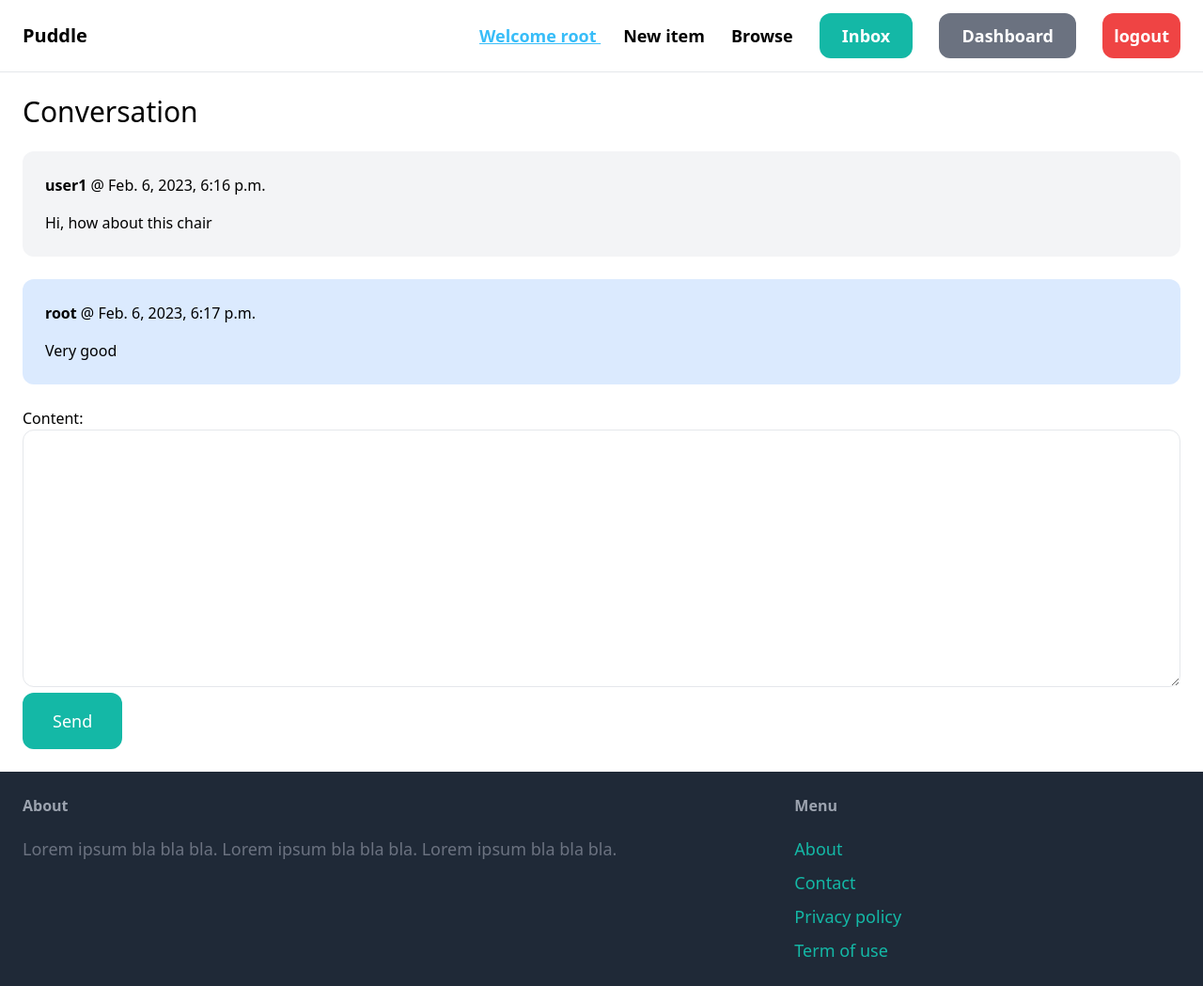
After one commit to TheLazyCode-hub/fullstack, a Django app: page /inbox/2/ in a window 1280 px wide. The commit adds this page. Shown: the whole page at 94% size. Run offline with Django 4.2, Linux system fonts and the light colour scheme; a user stored in the database is signed in; data comes from the database, SQL or seed files in the repository; both versions use the stored data as it was after the commit; some libraries are stand-ins or nearby versions.

Commit message:
signout and some problems solved

```diff
--- /dev/null
+++ b/puddle/conversation/templates/conversation/detail.html
@@ -0,0 +1,26 @@
+{% extends 'core/base.html' %}
+
+{% block title %}Conversation{% endblock %}
+
+{% block content %}
+<h1 class="mb-6 text-3xl">Conversation</h1>
+
+<div class="space-y-6">
+    {% for message in conversation.messages.all %}
+        <div class="p-6 flex {% if message.created_by == request.user %}bg-blue-100{% else %}bg-gray-100{% endif %} rounded-xl">
+            <div>
+                <p class="mb-4"><strong>{{ message.created_by.username }}</strong> @ {{ message.created_at }}</p>
+                <p>{{ message.content }}</p>
+            </div>
+        </div>
+    {% endfor %}
+</div>
+
+<form method="post" action="." class="mt-6">
+    {% csrf_token %}
+
+    {{ form.as_p }}
+
+    <button class="py-4 px-8 text-lg bg-teal-500 hover:bg-teal-700 rounded-xl text-white">Send</button>
+</form>
+{% endblock %}
--- a/puddle/conversation/templates/conversation/inbox.html
+++ b/puddle/conversation/templates/conversation/inbox.html
@@ -7,8 +7,8 @@
 
 <div class="space-y-6">
     {% for conversation in conversations %}
-        {% comment %} <a href="{% url 'conversation:detail' conversation.id %}"> {% endcomment %}
-            <div class="p-6 flex bg-gray-100 rounded-xl">
+        <a href="{% url 'conversation:detail' conversation.id %}">
+            <div class="p-6 flex bg-gray-100 rounded-xl mb-1">
                 <div class="pr-6">
                     <img src="{{ conversation.item.image.url }}" class="w-20 rounded-xl">
                 </div>
--- a/puddle/conversation/urls.py
+++ b/puddle/conversation/urls.py
@@ -6,6 +6,6 @@ app_name = 'conversation'
 
 urlpatterns = [
     path('', views.inbox, name='inbox'),
-    # path('<int:pk>/', views.detail, name='detail'),
+    path('<int:pk>/', views.detail, name='detail'),
     path('new/<int:item_pk>/', views.new_conversation, name='new'),
 ]
--- a/puddle/conversation/views.py
+++ b/puddle/conversation/views.py
@@ -16,7 +16,7 @@ def new_conversation(request, item_pk):
     conversations = Conversation.objects.filter(item=item).filter(members__in=[request.user.id])
 
     if conversations:
-        pass #return redirect('conversation:detail', pk=conversations.first().id)
+        return redirect('conversation:detail', pk=conversations.first().id)
 
     if request.method == 'POST':
         form = ConversationMessageForm(request.POST)
@@ -47,3 +47,27 @@ def inbox(request):
     return render(request, 'conversation/inbox.html', {
         'conversations': conversations
     })
+
+@login_required
+def detail(request, pk):
+    conversation = Conversation.objects.filter(members__in=[request.user.id]).get(pk=pk)
+
+    if request.method == 'POST':
+        form = ConversationMessageForm(request.POST)
+
+        if form.is_valid():
+            conversation_message = form.save(commit=False)
+            conversation_message.conversation = conversation
+            conversation_message.created_by = request.user
+            conversation_message.save()
+
+            conversation.save()
+
+            return redirect('conversation:detail', pk=pk)
+    else:
+        form = ConversationMessageForm()
+
+    return render(request, 'conversation/detail.html',{
+        'conversation': conversation,
+        'form': form,
+    })
--- a/puddle/core/templates/core/base.html
+++ b/puddle/core/templates/core/base.html
@@ -16,15 +16,17 @@
 
 
             <div class="space-x-6">
-                {% if request.user != null %}
+                {% if request.user.is_authenticated %}
                 <span class="text-lg font-semibold text-sky-400 underline ">Welcome {{ request.user }} </span>
-                {% endif %}
+
                 <a href="{% url 'item:new' %}" class="text-lg font-semibold hover:text-gray-500">New item</a>
                 <a href="{% url 'item:items' %}" class="text-lg font-semibold hover:text-gray-500">Browse</a>
+                {% endif %}
 
                 {% if request.user.is_authenticated %}
                     <a href="{% url 'conversation:inbox' %}" class="px-6 py-3 text-lg font-semibold bg-teal-500 text-white rounded-xl hover:bg-teal-700">Inbox</a>
                     <a href="{% url 'dashboard:index' %}" class="px-6 py-3 text-lg font-semibold bg-gray-500 text-white rounded-xl hover:bg-gray-700">Dashboard</a>
+                    <a href="{% url 'core:logout' %}" class="px-3 py-3 text-lg font-semibold bg-red-500 text-white rounded-xl hover:bg-gray-700">logout</a>
                 {% else %}
                     <a href="{% url 'core:signup' %}" class="px-6 py-3 text-lg font-semibold bg-teal-500 text-white rounded-xl hover:bg-teal-700">Sign up</a>
                     <a href="{% url 'core:login' %}" class="px-6 py-3 text-lg font-semibold bg-gray-500 text-white rounded-xl hover:bg-gray-700">Log in</a>
--- a/puddle/core/urls.py
+++ b/puddle/core/urls.py
@@ -10,4 +10,5 @@ urlpatterns = [
     path('contact/', views.contact, name="contact"),
     path('signup/', views.signup, name="signup"),
     path('login/', auth_views.LoginView.as_view(template_name='core/login.html', authentication_form=LoginForm), name='login'),
+    path('logout/', views.logout_request, name="logout")
 ]
--- a/puddle/core/views.py
+++ b/puddle/core/views.py
@@ -1,6 +1,7 @@
 from django.shortcuts import render, redirect
 from item.models import Item, Category
 from .forms import SignupForm
+from django.contrib.auth import logout
 
 def index(request):
     items = Item.objects.filter(is_sold=False)[0:6]
@@ -27,3 +28,7 @@ def signup(request):
     return render(request, 'core/signup.html', {
         'form':form
     })
+
+def logout_request(request):
+    logout(request)
+    return redirect("/")
```
Also changed, not shown: puddle/db.sqlite3, puddle/media/item_images/chair1_sHpJASi.jpg (added).
